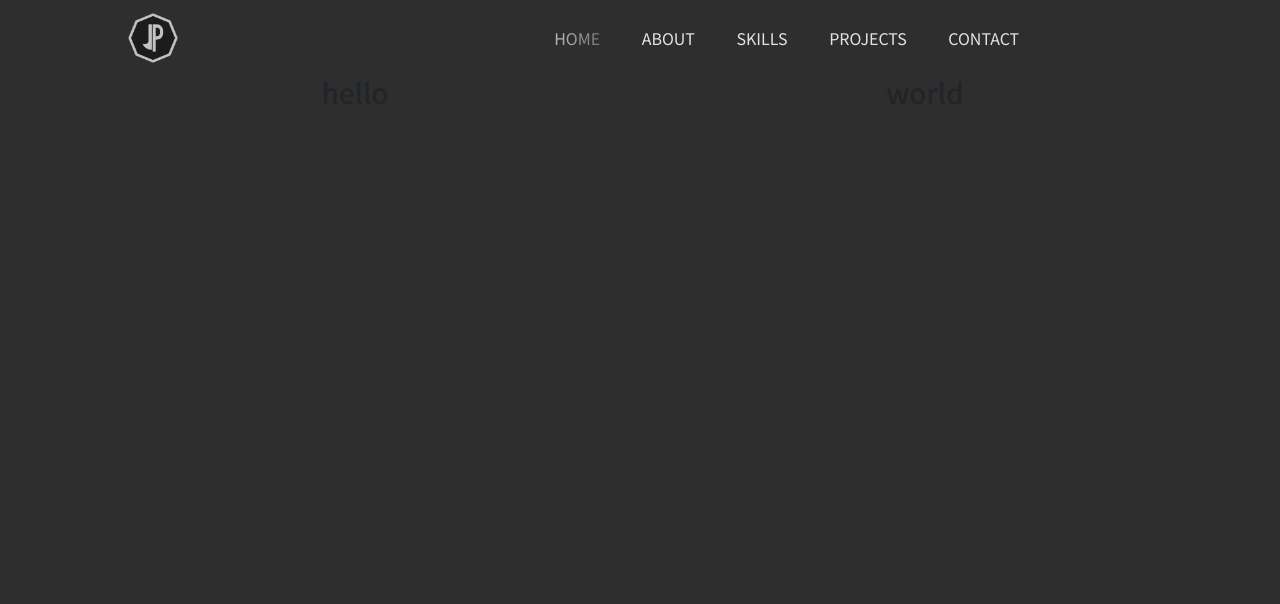
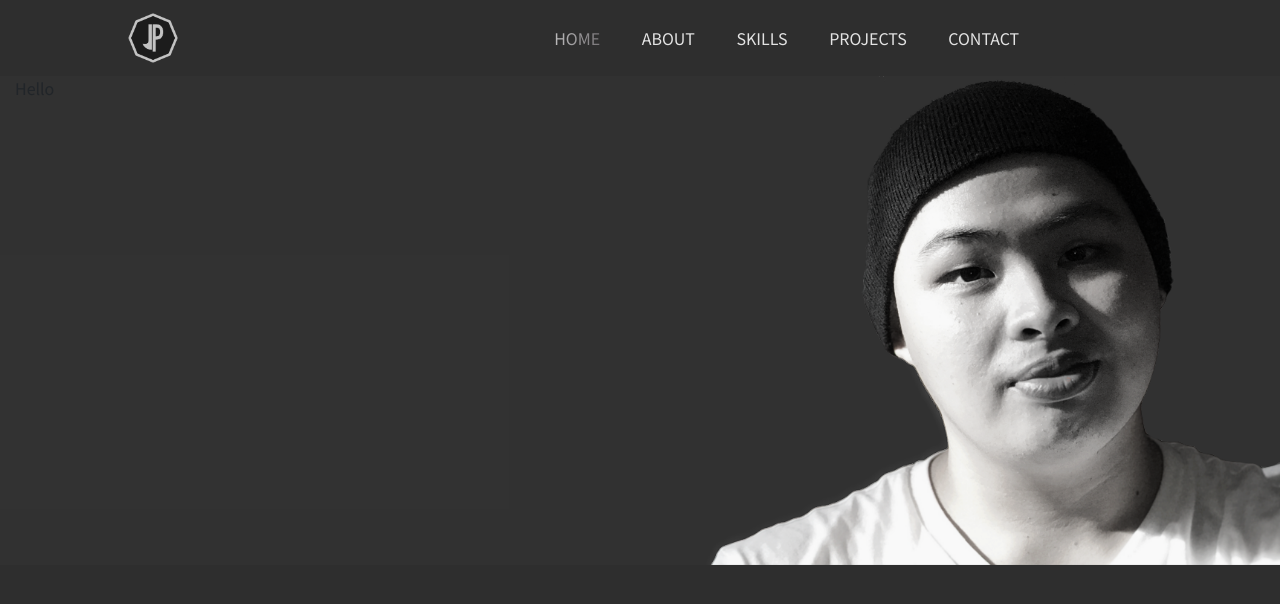
Before and after one commit to jodranata/portfolio, a plain HTML site: page index.html in a window 1280 px wide. Drawn offline with Linux system fonts and the light colour scheme.

Commit message:
add portrait photo

```diff
--- a/css/index.css
+++ b/css/index.css
@@ -14,7 +14,7 @@ body {
 /* main-navbar */
 
 .header .main-navbar {
-  background: rgb(46, 46, 46);
+  background: #2e2e2e;
 }
 
 .header .main-navbar .navbar {
@@ -23,8 +23,8 @@ body {
 
 .header .main-navbar .navbar .nav-link {
   text-transform: uppercase;
-  font: normal 300 1rem/2px var(--noto);
-  padding: 1.3rem;
+  font: normal 300 1rem var(--noto);
+  padding: 0 1.3rem;
   color: var(--text-color);
 }
 
@@ -47,3 +47,17 @@ body {
 }
 
 /* main-navbar */
+
+.content-intro {
+  background-color: rgba(51, 51, 51, 0.8);
+  /* background-image: url(../images/texture3.jpg);
+  background-blend-mode: lighten; */
+}
+.col-lg-6.col-md-12.intro-image-container {
+  padding: 0;
+}
+
+.intro-image {
+  width: 90%;
+  float: right;
+}
--- a/index.html
+++ b/index.html
@@ -21,7 +21,7 @@
     <!-- navigation  -->
     <header class="header">
       <div class="main-navbar">
-        <nav class="navbar navbar-expand-lg navbar-light">
+        <nav class="navbar sticky-top navbar-expand-lg navbar-light">
           <a class="navbar-brand" href="#"
             ><img
               src="./images/Black_and_white-logo-edited.png"
@@ -67,10 +67,20 @@
     <!-- navigation  -->
     <!-- introduction -->
     <main class="main-content">
-      <div class="container">
-        <div class="row">
-          <div class="col-lg-6 col-md-12 text-center"><h3>hello</h3></div>
-          <div class="col-lg-6 col-md-12 text-center"><h3>world</h3></div>
+      <div class="content-intro">
+        <div class="container-fluid">
+          <div class="row">
+            <div class="col-lg-6 col-md-12 intro-text">
+              Hello
+            </div>
+            <div class="col-lg-6 col-md-12 intro-image-container">
+              <img
+                src="./images/portrait2.png"
+                alt="content header"
+                class="img-fluid intro-image"
+              />
+            </div>
+          </div>
         </div>
       </div>
     </main>
```
Also changed, not shown: images/Dust-PNG-Images.png (added), images/Introduction-2.png (added), images/Introduction-colored.png (added), images/Introduction.png (added), images/portrait.png (added), images/portrait2.png (added), images/texture.png (added), images/texture2.png (added), images/texture3.jpg (added).
